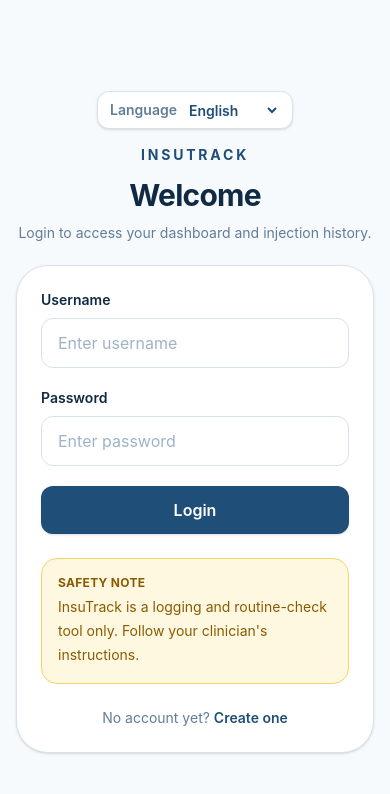
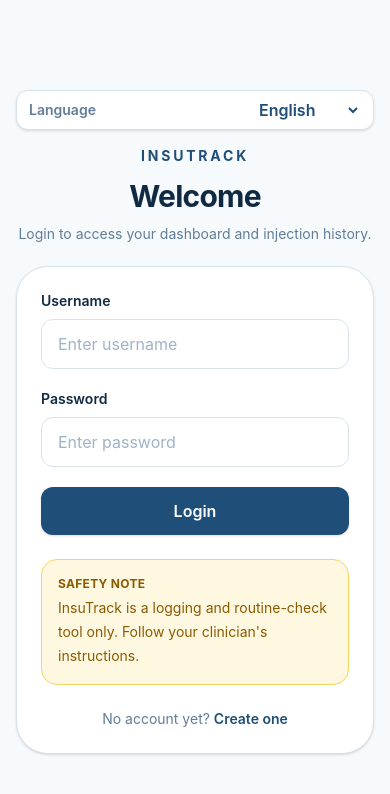
Before and after one commit to datuberu/insutrack, a React (Vite) app in the folder frontend/: page /login in a window 390 px wide. Shown: the top 794 px of the page. Built offline with nearby package versions, Linux system fonts and the light colour scheme; no server answers.

Commit message:
Make the app responsive for mobile

```diff
--- a/frontend/src/components/LanguageSwitcher.jsx
+++ b/frontend/src/components/LanguageSwitcher.jsx
@@ -4,13 +4,13 @@
   const { language, setLanguage, t } = useLanguage();
 
   return (
-    <div className="inline-flex items-center gap-2 rounded-xl border border-[#D9E2EC] bg-white px-3 py-2 text-sm shadow-sm">
+    <div className="flex w-full items-center justify-between gap-2 rounded-xl border border-[#D9E2EC] bg-white px-3 py-2 text-sm shadow-sm sm:w-auto sm:justify-start">
       <span className="font-semibold text-[#627D98]">{t.language}</span>
 
       <select
         value={language}
         onChange={(event) => setLanguage(event.target.value)}
-        className="bg-white font-semibold text-[#1F4E79] outline-none"
+        className="min-w-0 bg-white font-semibold text-[#1F4E79] outline-none"
         aria-label={t.language}
       >
         <option value="en">{t.english}</option>
--- a/frontend/src/index.css
+++ b/frontend/src/index.css
@@ -1 +1,45 @@
 @import "tailwindcss";
+
+html,
+body,
+#root {
+  min-height: 100%;
+}
+
+body {
+  margin: 0;
+  overflow-x: hidden;
+  background: #f7fafc;
+}
+
+* {
+  box-sizing: border-box;
+}
+
+button,
+input,
+select,
+textarea {
+  max-width: 100%;
+}
+
+img,
+svg,
+video,
+canvas {
+  max-width: 100%;
+}
+
+button,
+a,
+select,
+input,
+textarea {
+  -webkit-tap-highlight-color: transparent;
+}
+
+input,
+select,
+textarea {
+  font-size: 16px;
+}
--- a/frontend/src/pages/DashboardPage.jsx
+++ b/frontend/src/pages/DashboardPage.jsx
@@ -254,13 +254,13 @@
                 </p>
               </div>
 
-              <div className="flex flex-col gap-3 sm:flex-row lg:items-start">
+              <div className="flex w-full flex-col gap-3 sm:w-auto sm:flex-row lg:items-start">
                 <LanguageSwitcher />
 
                 <button
                   type="button"
                   onClick={handleLogout}
-                  className="w-fit rounded-xl border border-[#C53030] bg-[#E53E3E] px-4 py-2 text-sm font-semibold text-white shadow-sm transition hover:bg-[#C53030] focus:outline-none focus:ring-4 focus:ring-[#FDECEC]"
+                  className="w-full rounded-xl border border-[#C53030] bg-[#E53E3E] px-4 py-2 text-sm font-semibold text-white shadow-sm transition hover:bg-[#C53030] focus:outline-none focus:ring-4 focus:ring-[#FDECEC] sm:w-fit"
                 >
                   {text("logout", "Logout")}
                 </button>
```
